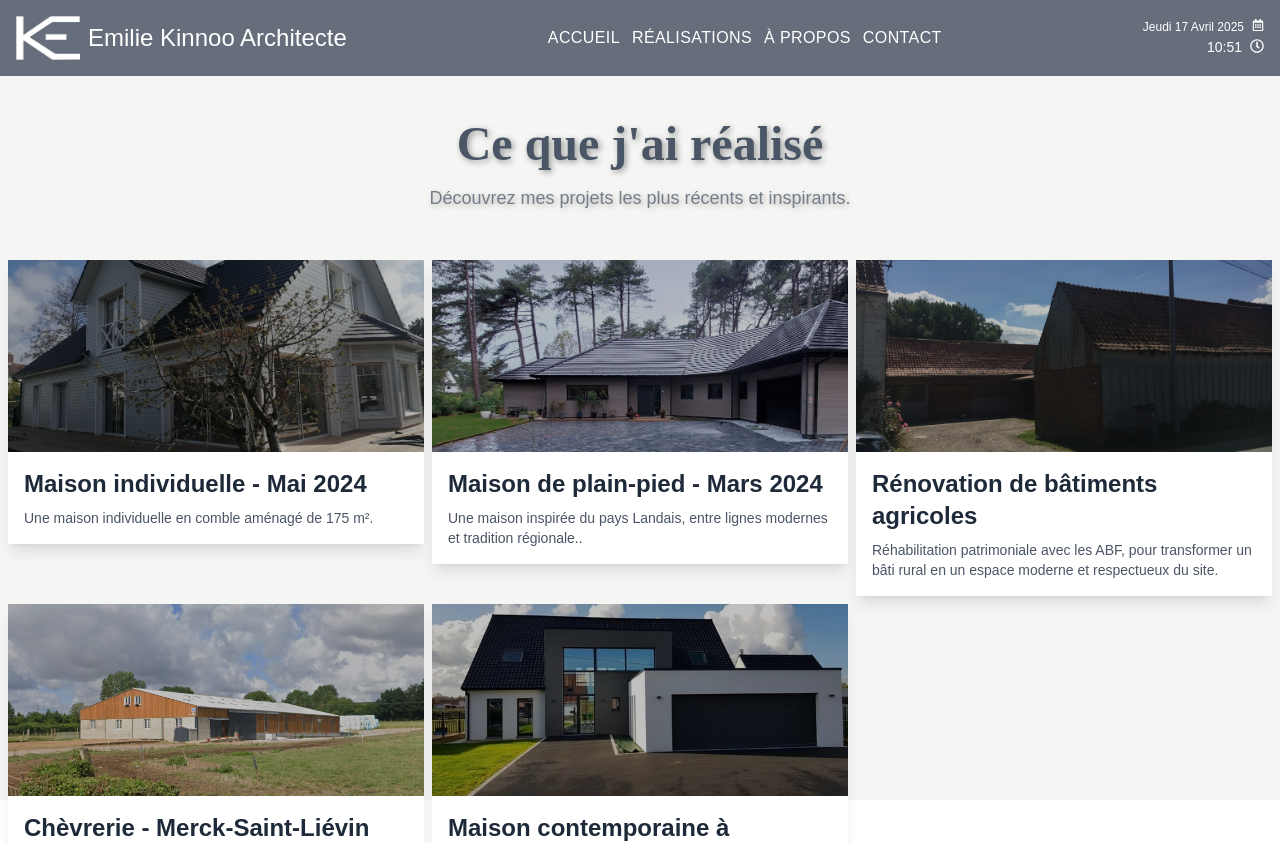
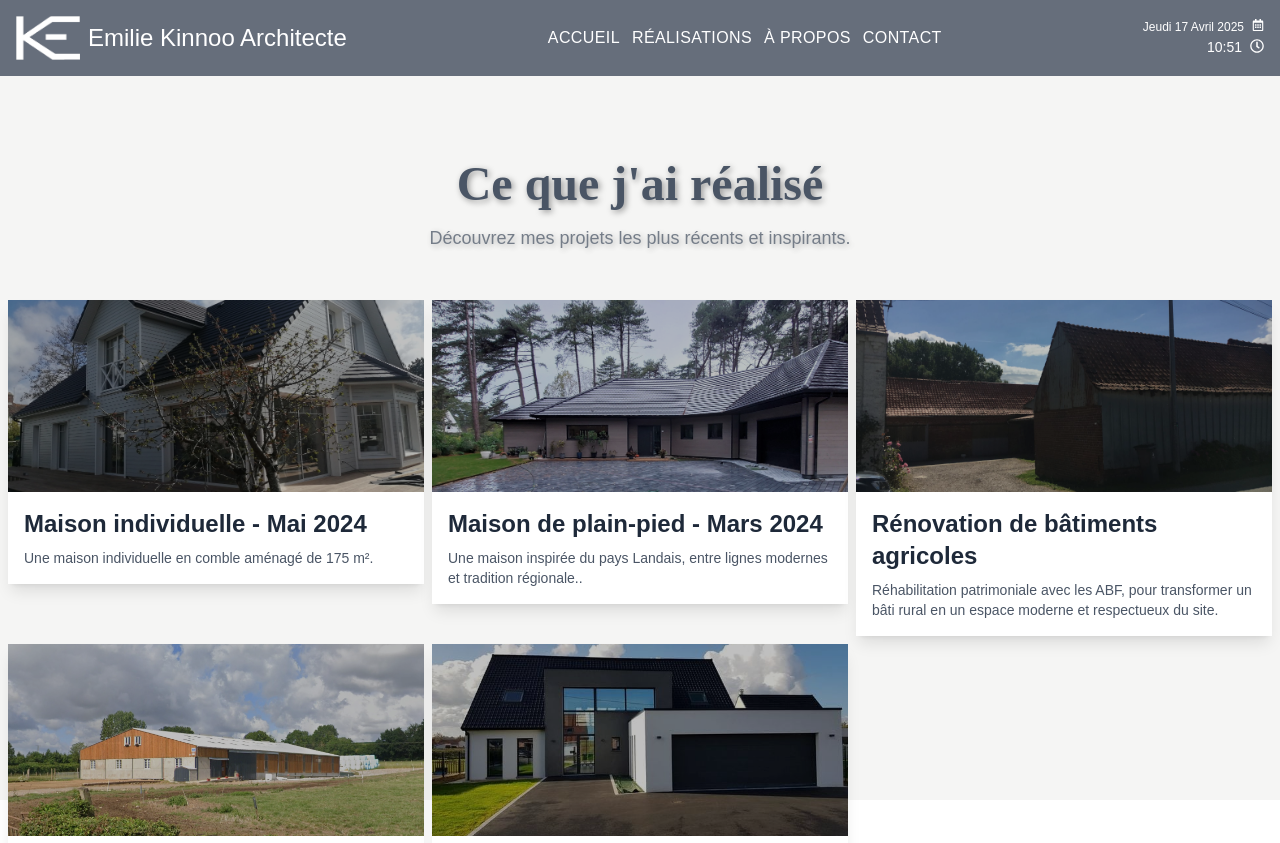
Before and after one commit to KevinDq/EK-Archi, a Next.js app: page /portfolio in a window 1280 px wide. Shown: the top 843 px of the page. Built offline with nearby package versions, Linux system fonts and the light colour scheme; a web font is replaced by a local one.

Commit message:
Update page.tsx

```diff
--- a/app/portfolio/page.tsx
+++ b/app/portfolio/page.tsx
@@ -3,7 +3,7 @@ import { projets } from "@/app/data";
 import type { Metadata } from "next";
 
 export const metadata: Metadata = {
-  metadataBase: new URL("https://ek-archi.vercel.app"),
+  metadataBase: new URL("https://archi-qimt.vercel.app"),
   title: "Emilie Kinnoo | Portfolio",
   description:
     "Découvrez les projets architecturaux d'Emilie Kinnoo' : maisons contemporaines, villas design et espaces uniques.",
@@ -11,7 +11,7 @@ export const metadata: Metadata = {
     title: "Emilie Kinnoo | Portfolio",
     description:
       "Un portfolio moderne présentant les réalisations architecturales d'Emilie Kinnoo.",
-    url: "https://ek-archi.vercel.app/portfolio",
+    url: "https://archi-qimt.vercel.app/portfolio",
     siteName: "Portfolio Emilie Kinnoo",
     images: [
       {
@@ -30,7 +30,7 @@ export default function Realisations() {
   return (
     <main className="pt-16 px-2 2xl:px-48 h-screen bg-stone-100">
       {/* Section Titre */}
-      <header className="text-center mb-12 relative z-10 mt-14 animate-fade-in-up">
+      <header className="text-center mb-12 relative z-10 mt-24 animate-fade-in-up">
         <h1 className="text-5xl font-bold text-gray-600 mb-4 relative font-leah" style={{ textShadow: '2px 2px 6px rgba(0, 0, 0, 0.4)' }}>
           Ce que j'ai réalisé
         </h1>
```
